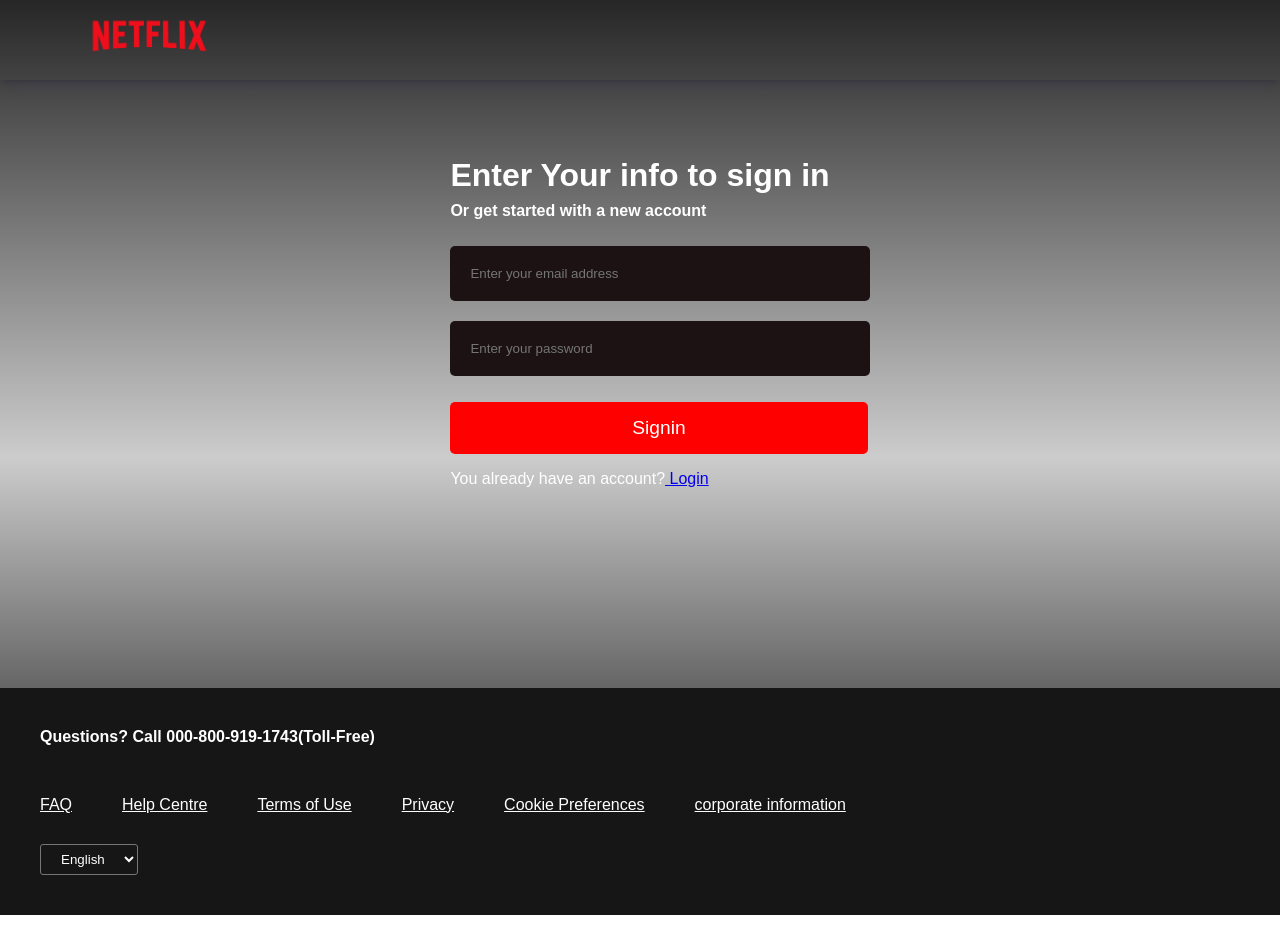
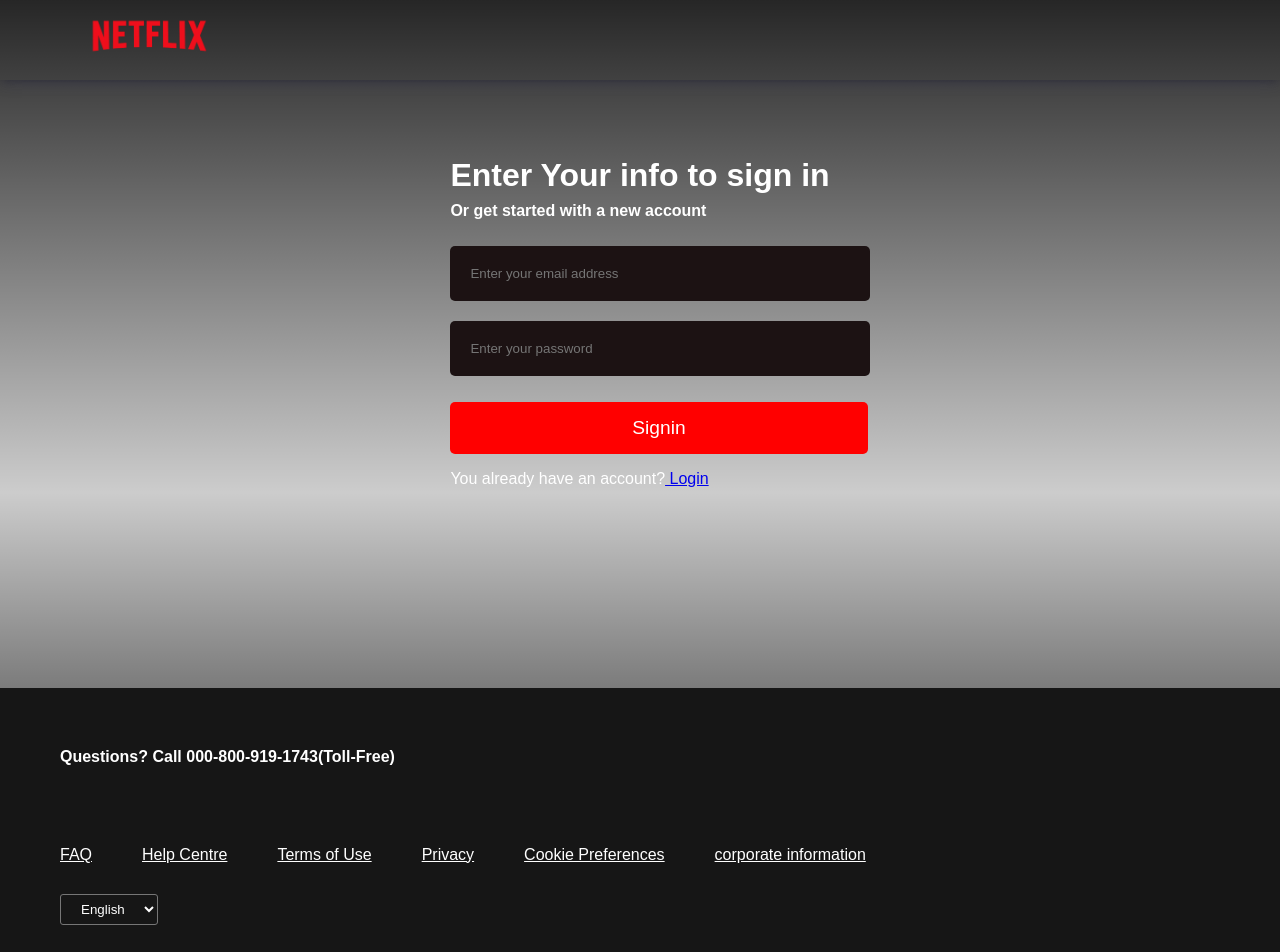
Before and after one commit to renganathan-code/Netflix-Login-Page, a React (Vite) app in the folder Frontend/: page /signin in a window 1280 px wide. Shown: the top 952 px of the page. Before the commit the page ends 915 px from the top, so only its background shows below. Built offline with nearby package versions, Linux system fonts and the light colour scheme; no server answers.

Commit message:
modify style

```diff
--- a/Frontend/src/App.css
+++ b/Frontend/src/App.css
@@ -88,13 +88,13 @@
 
 .footer{
     background-color: #161616;
-    padding: 40px;
+    padding: 60px;
     color: white;
     margin-top: 200px;
 }
 
 .footer_desc{
-    margin-top: 50px;
+    margin-top: 80px;
     margin-bottom: 30px;
     display: flex;
     flex-basis: 30%;
```
